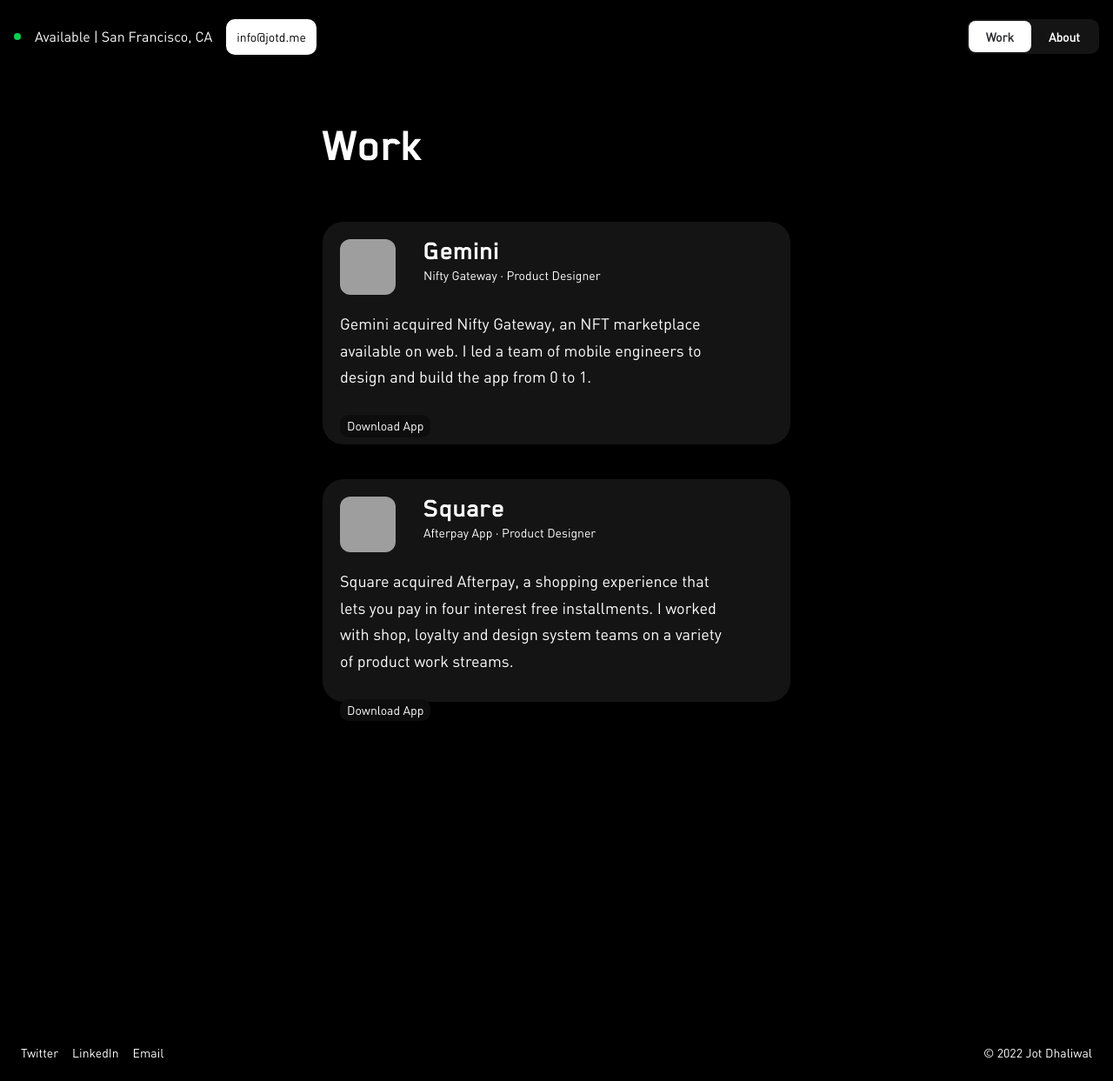
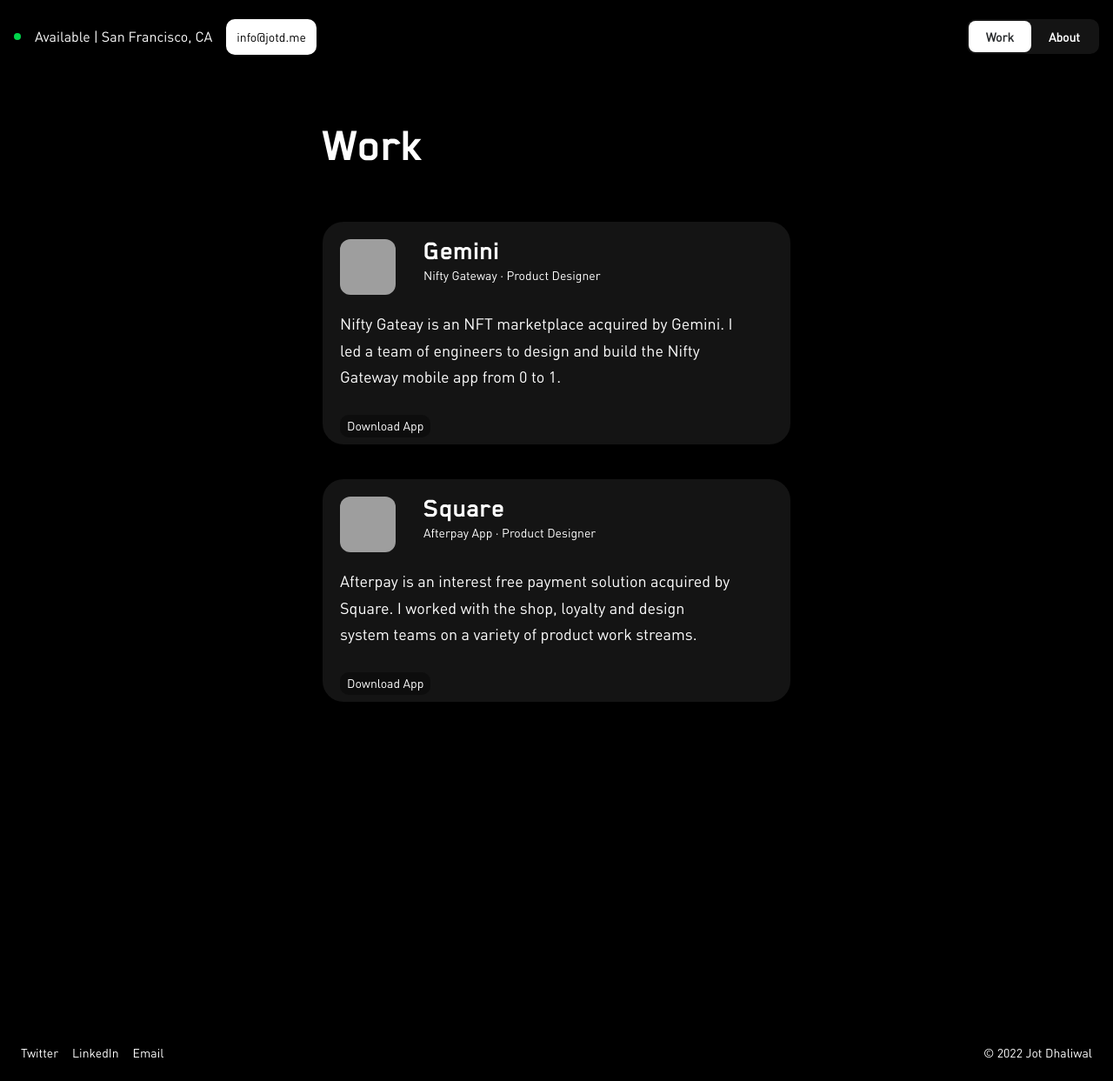
Before and after one commit to jotd/jotd-portfolio, a Jekyll site: the page work/index.html, which Jekyll copies as it is, in a window 1280 px wide and 1243 px high. Shown: the whole window at 87% size. Built offline with Jekyll 4.4.1, drawn with Linux system fonts in a browser that asks for light colours; grey boxes are pictures that could not be loaded.

Commit message:
Update index.html

```diff
--- a/work/index.html
+++ b/work/index.html
@@ -63,8 +63,8 @@
         <p class="title">Gemini</p>
         <p class="work-metadata">Nifty Gateway · Product Designer</p>
         <p class="blurb">
-          Gemini acquired Nifty Gateway, an NFT marketplace available on web.
-          I led a team of mobile engineers to design and build the app from 0 to 1.
+          Nifty Gateay is an NFT marketplace acquired by Gemini.
+          I led a team of engineers to design and build the Nifty Gateway mobile app from 0 to 1.
         </p>
          <a href="https://apps.apple.com/mk/app/nifty-gateway/id1599792483">
           <p class="tag"><span class="tag-text">Download App</span></p>
@@ -98,8 +98,8 @@
         <p class="title">Square</p>
         <p class="work-metadata">Afterpay App · Product Designer</p>
         <p class="blurb">
-          Square acquired Afterpay, a shopping experience that lets you pay in four interest free installments.
-          I worked with shop, loyalty and design system teams on a variety of product work streams.
+         Afterpay is an interest free payment solution acquired by Square.
+          I worked with the shop, loyalty and design system teams on a variety of product work streams.
         </p>
          <a href="https://apps.apple.com/au/app/afterpay-shop-now-pay-later/id1230286588">
           <p class="tag"><span class="tag-text">Download App</span></p>
```
